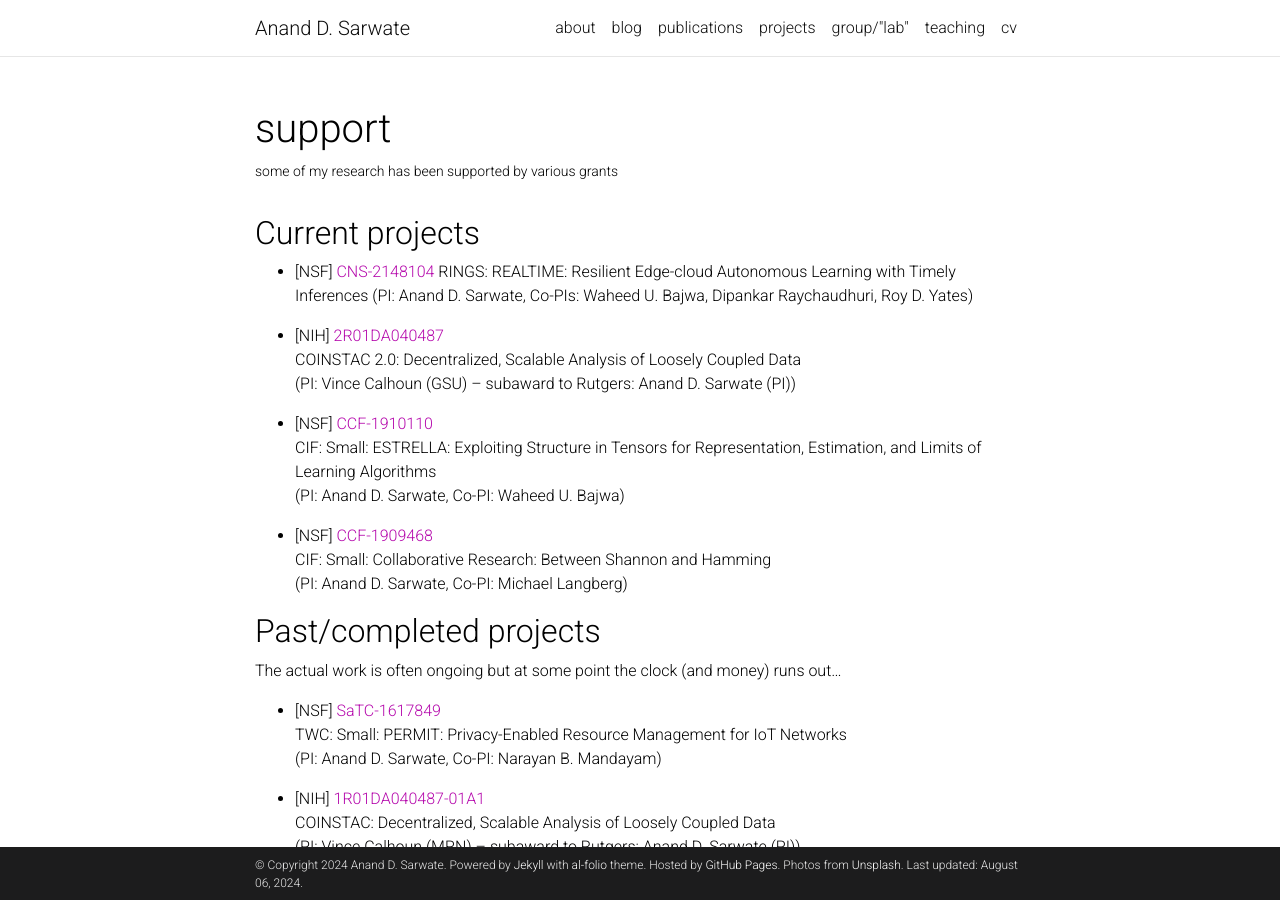
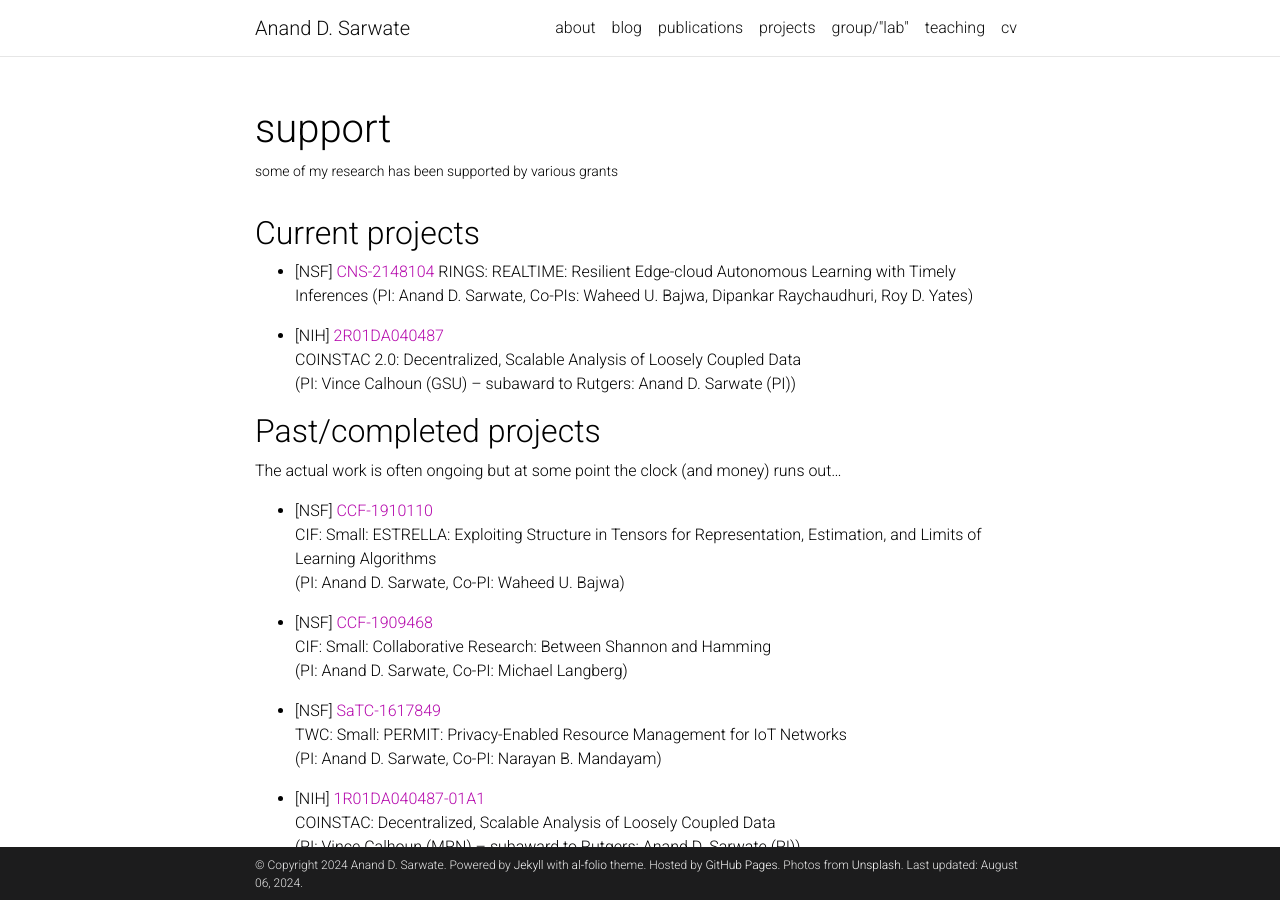
Before and after one commit to adsarwate/adsarwate.github.io, a Jekyll site: the page built from _projects/funding.md, in a window 1280 px wide and 900 px high. Built offline with Jekyll 4.4.1, drawn with Linux system fonts in a browser that asks for light colours; full-size pictures stand in for the smaller copies a plugin makes; comment, search, counter and statistics services are not loaded; a style sheet for code colours, icons or effects is not loaded; part of the change alters nothing that is shown.

```diff
--- a/_projects/funding.md
+++ b/_projects/funding.md
@@ -17,6 +17,10 @@ RINGS: REALTIME: Resilient Edge-cloud Autonomous Learning with Timely Inferences
 COINSTAC 2.0: Decentralized, Scalable Analysis of Loosely Coupled Data
 (PI: Vince Calhoun (GSU) -- subaward to Rutgers: Anand D. Sarwate (PI))
 
+## Past/completed projects
+
+The actual work is often ongoing but at some point the clock (and money) runs out...
+
 * \[NSF\] [CCF-1910110](https://www.nsf.gov/awardsearch/showAward?AWD_ID=1910110)
 CIF: Small: ESTRELLA: Exploiting Structure in Tensors for Representation, Estimation, and Limits of Learning Algorithms
 (PI: Anand D. Sarwate, Co-PI: Waheed U. Bajwa)
@@ -24,10 +28,6 @@ CIF: Small: ESTRELLA: Exploiting Structure in Tensors for Representation, Estima
 * \[NSF\] [CCF-1909468](https://www.nsf.gov/awardsearch/showAward?AWD_ID=1909468)
 CIF: Small: Collaborative Research: Between Shannon and Hamming
 (PI: Anand D. Sarwate, Co-PI: Michael Langberg)
-
-## Past/completed projects
-
-The actual work is often ongoing but at some point the clock (and money) runs out...
 
 * \[NSF\] [SaTC-1617849](https://www.nsf.gov/awardsearch/showAward?AWD_ID=1617849)
 TWC: Small: PERMIT: Privacy-Enabled Resource Management for IoT Networks
```
Also changed, not shown: assets/img/gen_plotkin_geom_cone.png, assets/img/old/1.jpg (renamed from assets/img/1.jpg), assets/img/old/10.jpg (renamed from assets/img/10.jpg), assets/img/old/11.jpg (renamed from assets/img/11.jpg), assets/img/old/12.jpg (renamed from assets/img/12.jpg), assets/img/old/2.jpg (renamed from assets/img/2.jpg), assets/img/old/3.jpg (renamed from assets/img/3.jpg), assets/img/old/4.jpg (renamed from assets/img/4.jpg), assets/img/old/5.jpg (renamed from assets/img/5.jpg), assets/img/old/6.jpg (renamed from assets/img/6.jpg), assets/img/old/7.jpg (renamed from assets/img/7.jpg), assets/img/old/8.jpg (renamed from assets/img/8.jpg), assets/img/old/9.jpg (renamed from assets/img/9.jpg), assets/img/old/al-folio-preview.png (renamed from assets/img/al-folio-preview.png), 3 more files.
